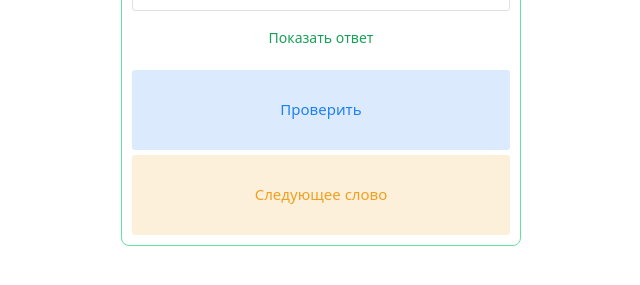
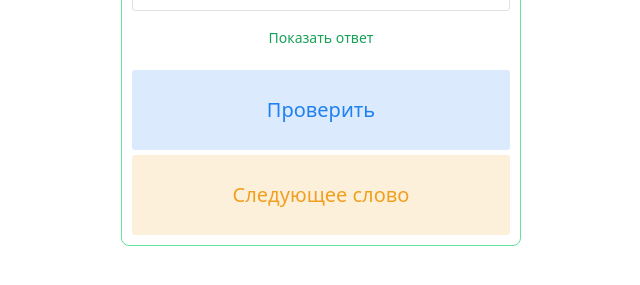
Before and after one commit to Bahshyan-A/repeat-english-words, a Vue app: page / in a window 1280 px wide. Shown: the part 373-658 px from the top of the page, without its empty margins (319-959 px from the left). Built offline with nearby package versions, Linux system fonts and the light colour scheme.

Commit message:
replace hints

```diff
--- a/src/components/QuizCard.vue
+++ b/src/components/QuizCard.vue
@@ -9,7 +9,7 @@
       <div>
         <span class="quiz-card__description">Напиши перевод к слову:</span>
         <br />
-        <span class="quiz-card__word">{{ card.eng }}</span>
+        <span class="quiz-card__word">{{ card.eng }}{{ showCorrectAnswer? " - " + card.rus : "" }}</span>
       </div>
     </template>
 
@@ -123,7 +123,7 @@ const alertData = computed(() => {
 
 const hintContent = computed(() => {
   if (props.card) {
-    return !showCorrectAnswer.value ? "Показать ответ" : props.card.rus;
+    return !showCorrectAnswer.value ? "Показать ответ" : 'Скрыть ответ';
   }
 });
 </script>
@@ -176,6 +176,10 @@ const hintContent = computed(() => {
     justify-content: center;
     font-size: 25px;
   }
+
+  &__btn {
+    font-size: 20px;
+  }
 }
 
 .fade-enter-active,
```
